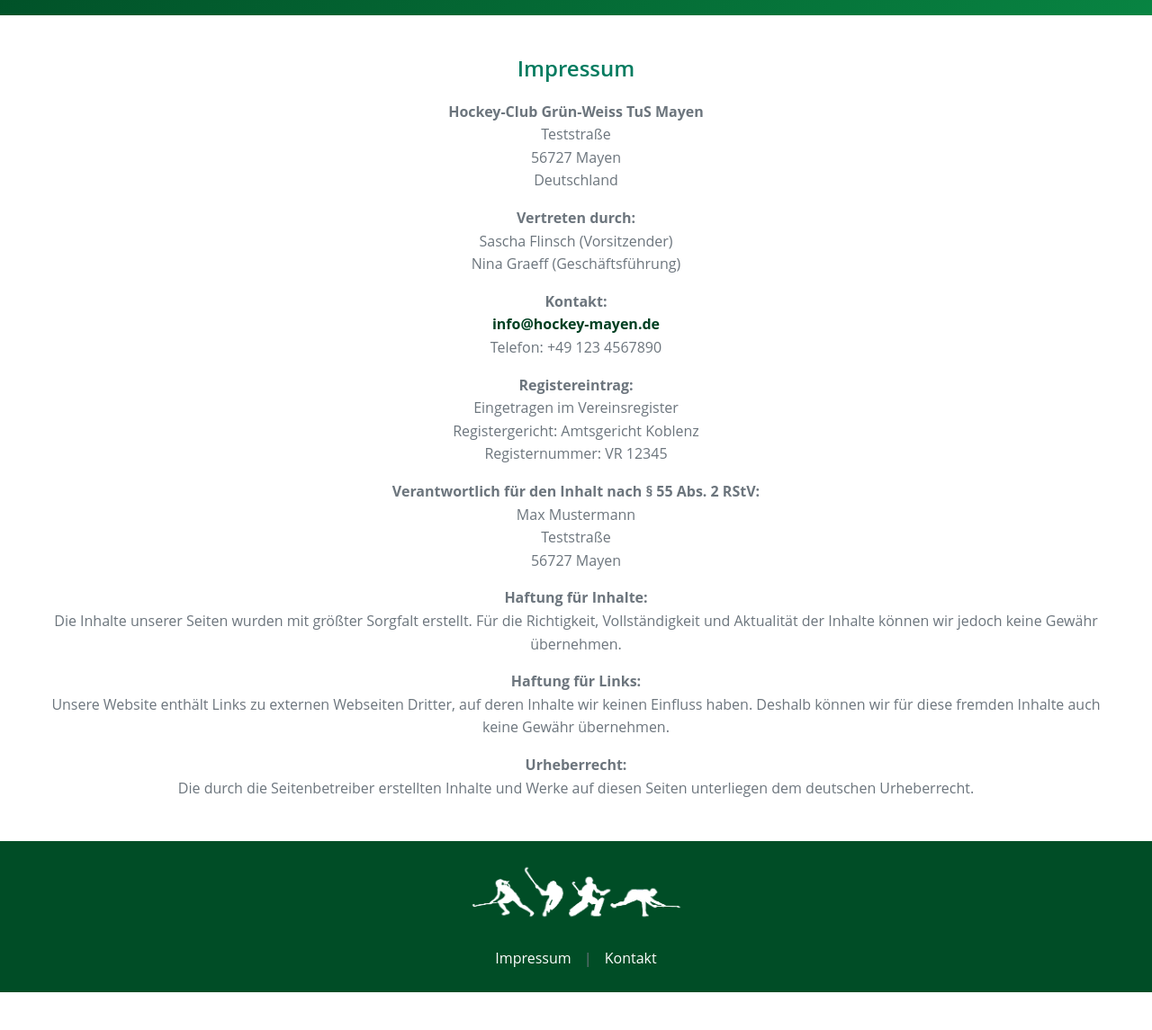
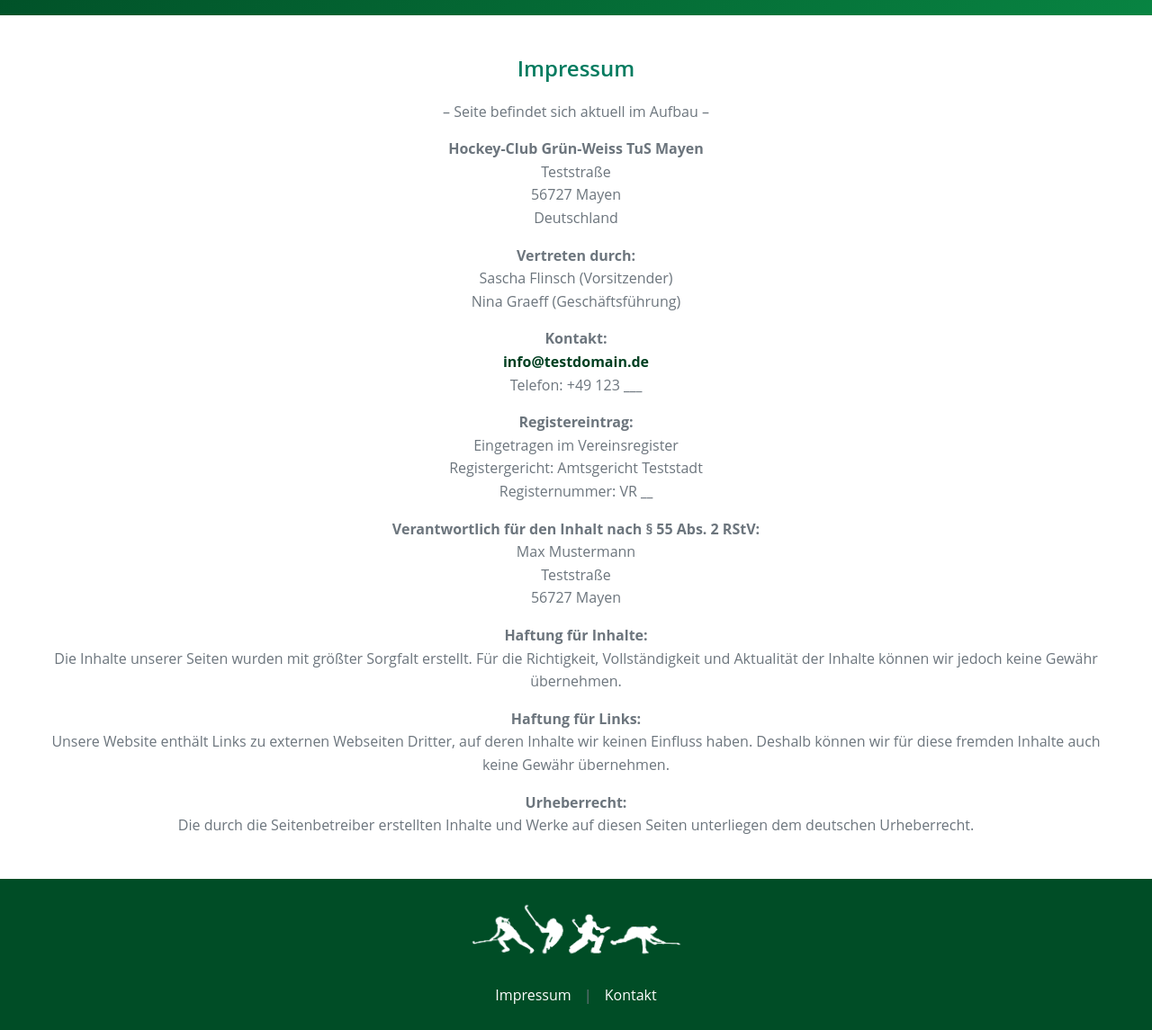
Before and after one commit to hockey-mayen/hockey-mayen.github.io, a Jekyll site: the page built from impressum.md, in a window 1280 px wide, cut to the strip 129-1274 px from the top of the page. Shown: the whole strip at 90% size. Built offline with Jekyll 4.4.1, drawn with Linux system fonts in a browser that asks for light colours; before the commit the page ends 1232 px from its top, so only the background shows below that.

Commit message:
further commit jekyll now

```diff
--- a/_data/kontakt.json
+++ b/_data/kontakt.json
@@ -2,11 +2,11 @@
   "tiles": [
     {
       "title": "Vorsitzender",
-      "description": "Sascha Flinsch<br>Email: sascha.flinsch@hockey.mayen.de"
+      "description": "Sascha Flinsch<br>Email: sascha.flinsch@testdomain.de"
     },
     {
       "title": "Geschäftsführung",
-      "description": "Nina Graeff<br>Email: nina.graeff@hockey.mayen.de"
+      "description": "Nina Graeff<br>Email: nina.graeff@testdomain.de"
     }
   ]
 }
--- a/impressum.md
+++ b/impressum.md
@@ -5,6 +5,8 @@ permalink: /impressum/
 ---
 
 ## Impressum
+
+ -- Seite befindet sich aktuell im Aufbau --
 
 **Hockey-Club Grün-Weiss TuS Mayen**
 Teststraße
@@ -16,13 +18,13 @@ Sascha Flinsch (Vorsitzender)
 Nina Graeff (Geschäftsführung)
 
 **Kontakt:**
-<span class="email-highlight"><a href="mailto:info@hockey-mayen.de">info@hockey-mayen.de</a></span>
-Telefon: +49 123 4567890
+<span class="email-highlight"><a href="mailto:info@testdomain.de">info@testdomain.de</a></span>
+Telefon: +49 123 _______
 
 **Registereintrag:**
 Eingetragen im Vereinsregister
-Registergericht: Amtsgericht Koblenz
-Registernummer: VR 12345
+Registergericht: Amtsgericht Teststadt
+Registernummer: VR ______
 
 **Verantwortlich für den Inhalt nach § 55 Abs. 2 RStV:**
 Max Mustermann
```
Also changed, not shown: index.md (+2 -0 lines), kontakt.md (+4 -1 lines).
